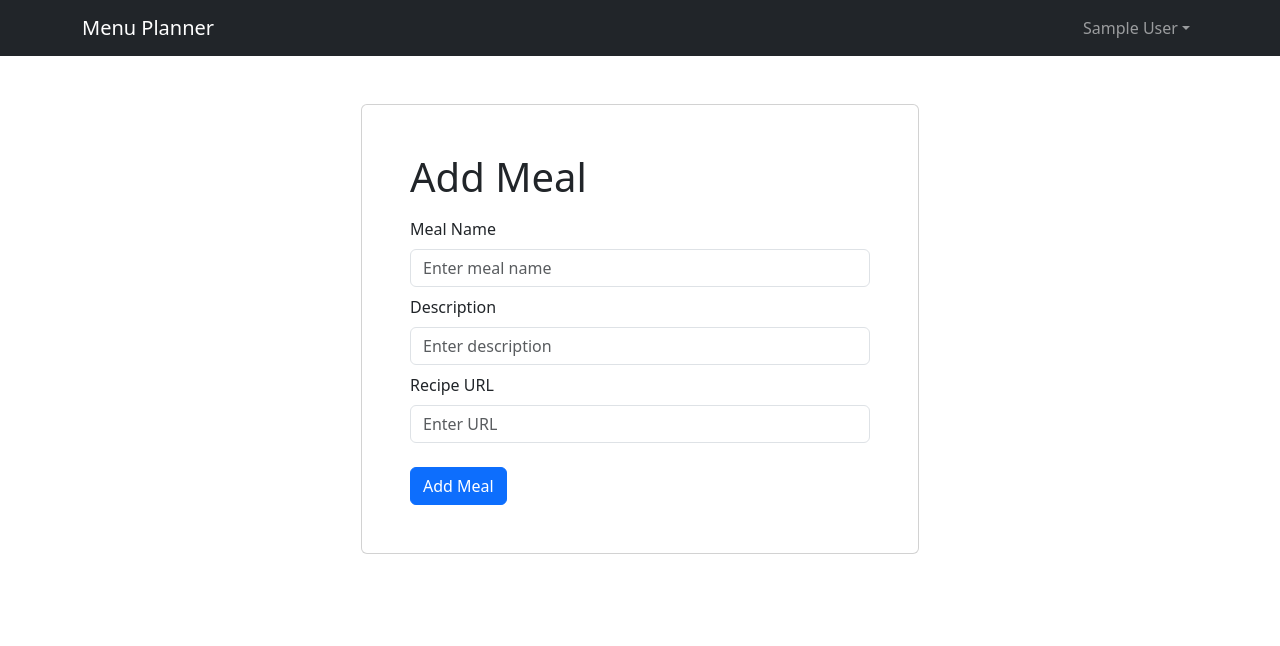
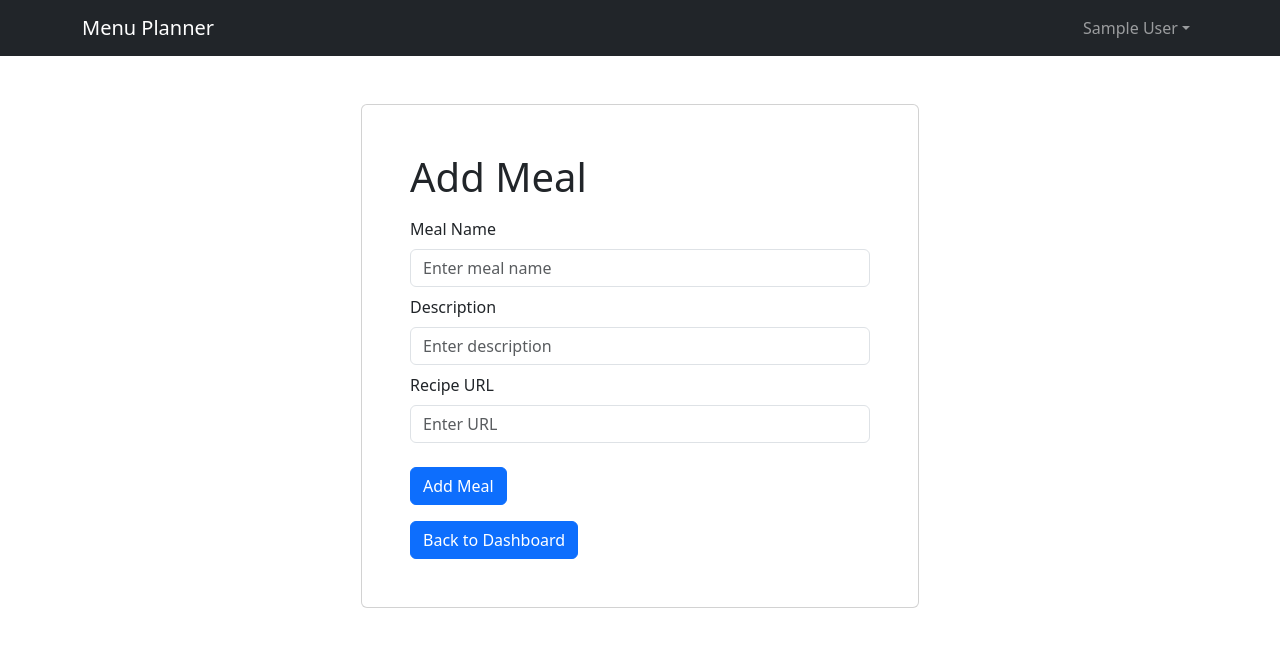
Before and after one commit to rstruthers1/menu-planner-ui-react-typescript-vite7, a React (Vite) app: page /add-meal in a window 1280 px wide. Shown: the top 646 px of the page. Built offline with nearby package versions, Linux system fonts and the light colour scheme; no server answers; sample sign-in values are in the browser's storage.

Commit message:
Add back to dashboard button

```diff
--- a/src/screens/AddMealScreen.tsx
+++ b/src/screens/AddMealScreen.tsx
@@ -3,6 +3,7 @@ import { Form, Button, Alert } from "react-bootstrap";
 import { useAddMealMutation } from '../services/meal.api.ts';
 import FormContainer from "../components/FormContainer.tsx";
 import RenderError from "../components/RenderError.tsx";
+import {Link} from "react-router-dom";
 
 const AddMealScreen = () => {
     const [name, setName] = useState('');
@@ -62,6 +63,9 @@ const AddMealScreen = () => {
             {isError && <Alert title="Error" variant="warning"><RenderError error={error}/></Alert>}
             {isSuccess && <p>Meal added successfully!</p>}
             {isLoading && <p>Loading...</p>}
+            <Link to="/dashboard">
+                <Button variant="primary" className="mt-3">Back to Dashboard</Button>
+            </Link>
         </FormContainer>
     );
 }
--- a/src/screens/MenuSearchScreen.tsx
+++ b/src/screens/MenuSearchScreen.tsx
@@ -1,6 +1,7 @@
 import React, { useState, useEffect, useMemo } from 'react';
 import { useSearchMealsQuery } from '../services/meal.api.ts';
-import { Form, Table, Pagination, Alert } from 'react-bootstrap';
+import {Form, Table, Pagination, Alert, Button} from 'react-bootstrap';
+import { Link } from 'react-router-dom';
 
 const debounce = <F extends (...args: string[]) => void>(func: F, delay: number) => {
     let timeoutId: ReturnType<typeof setTimeout>;
@@ -117,6 +118,9 @@ const MenuSearchScreen = () => {
 
             {(isLoading || isTyping) && <p>Loading...</p>}
             {isFetching && <p>Searching...</p>}
+            <Link to="/dashboard">
+                <Button variant="primary" className="mt-3">Back to Dashboard</Button>
+            </Link>
         </div>
     );
 };
```
